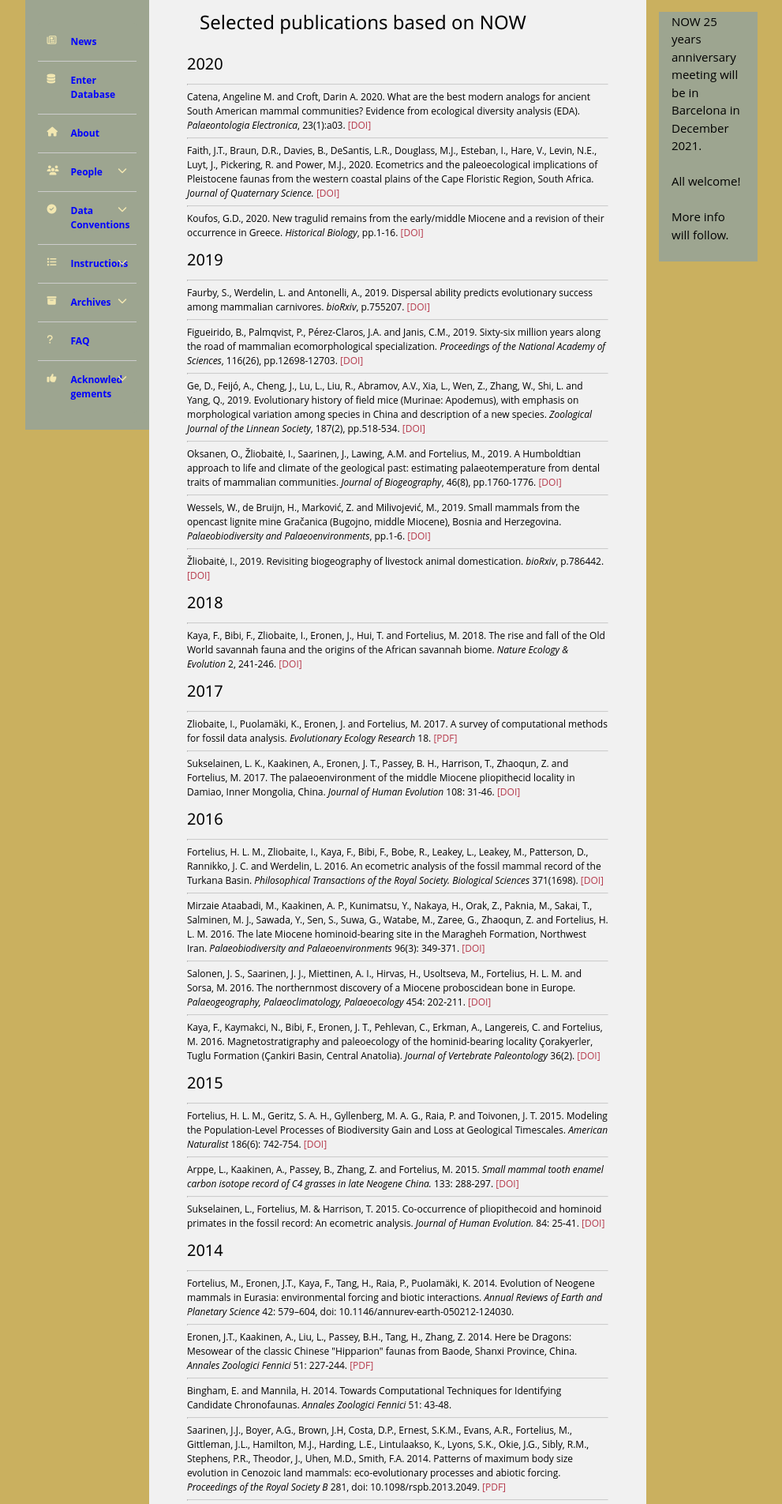
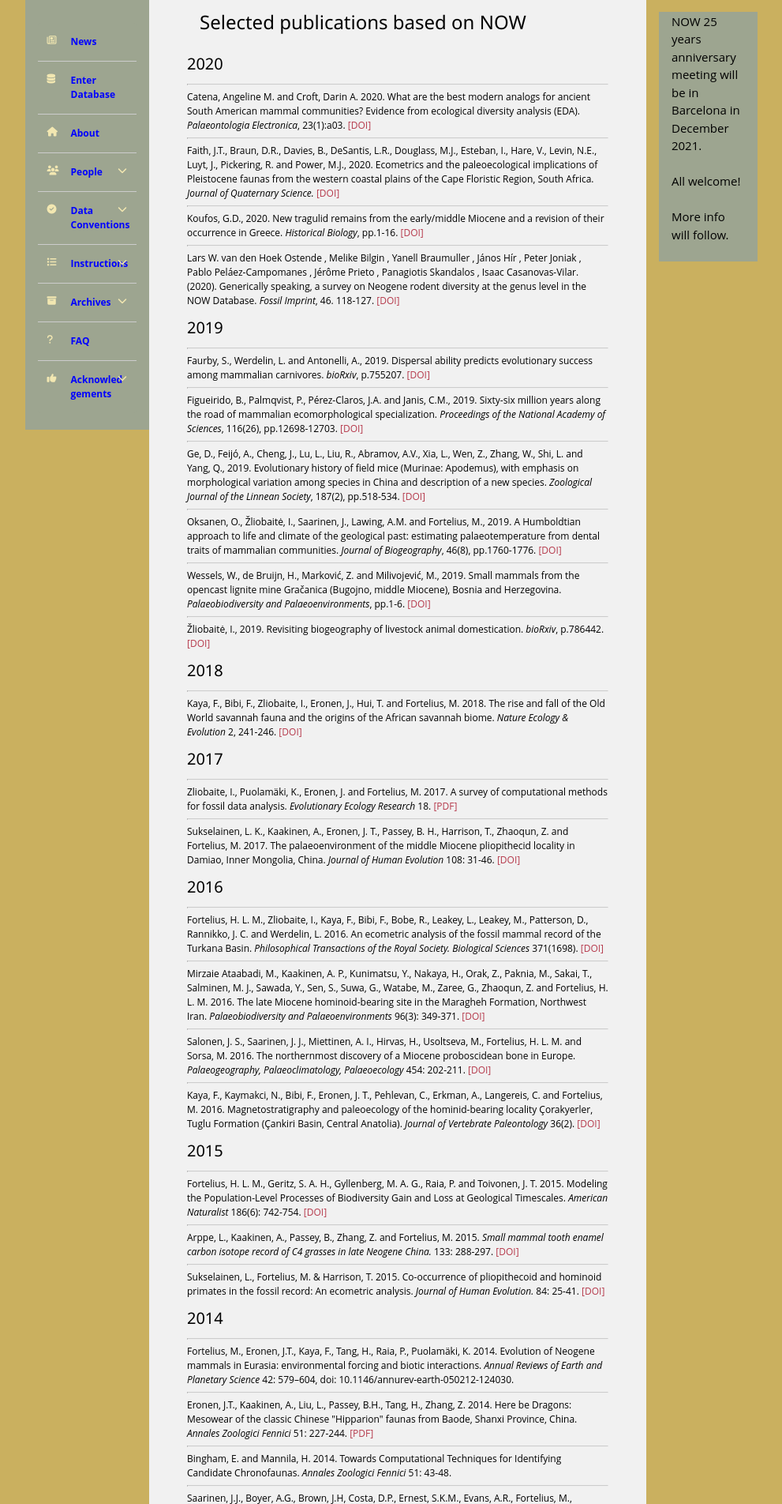
Before and after one commit to karilint/new_and_old_worlds, a Django app: template now/templates/publications.html in a window 1280 px wide. Shown: the part 267-2171 px from the top of the page at 79% size, without its empty margins (136-1127 px from the left). Run offline with Django 3.2, Linux system fonts and the light colour scheme; the template is opened without the code that fills it, so the values that code supplies are empty; some libraries are stand-ins or nearby versions.

Commit message:
Publications update

```diff
--- a/now/templates/publications.html
+++ b/now/templates/publications.html
@@ -34,6 +34,9 @@
   <hr>Koufos, G.D., 2020. New tragulid remains from the early/middle Miocene and a revision of their occurrence in Greece.
     <i>Historical Biology</i>, pp.1-16.
     <a href="https://doi.org/10.1080/08912963.2020.1795650" target="_blank">[DOI]</a>
+  <hr>Lars W. van den Hoek Ostende , Melike Bilgin , Yanell Braumuller , János Hír , Peter Joniak , Pablo Peláez-Campomanes , Jérôme Prieto , Panagiotis Skandalos , Isaac Casanovas-Vilar. (2020). Generically speaking, a survey on Neogene rodent diversity at the genus level in the NOW Database.
+    <i>Fossil Imprint</i>, 46. 118-127.
+    <a href="https://doi.org/10.37520/fi.2020.008" target="_blank">[DOI]</a>
 
   <h4>2019</h4>
   <hr>Faurby, S., Werdelin, L. and Antonelli, A., 2019. Dispersal ability predicts evolutionary success among mammalian carnivores.
```
